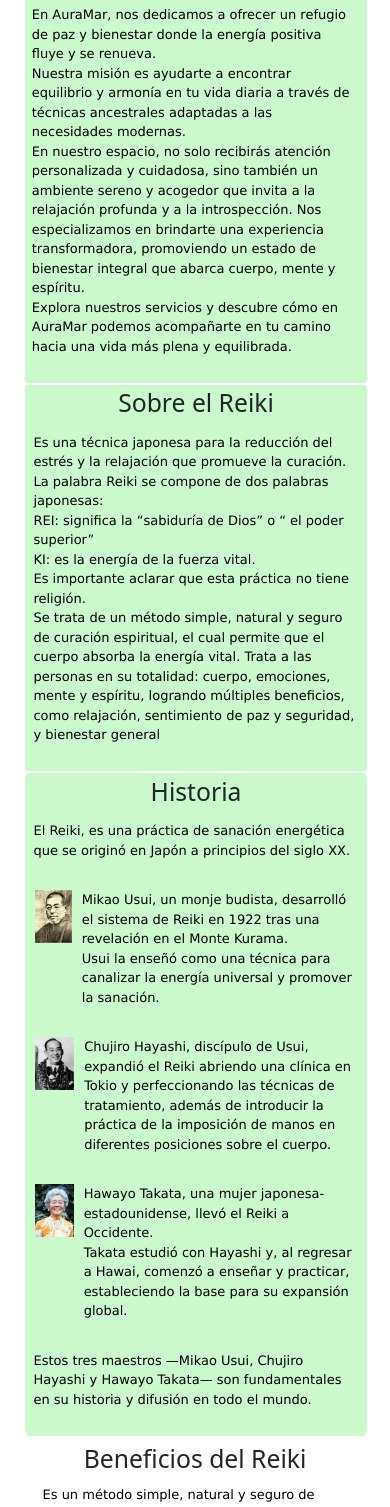
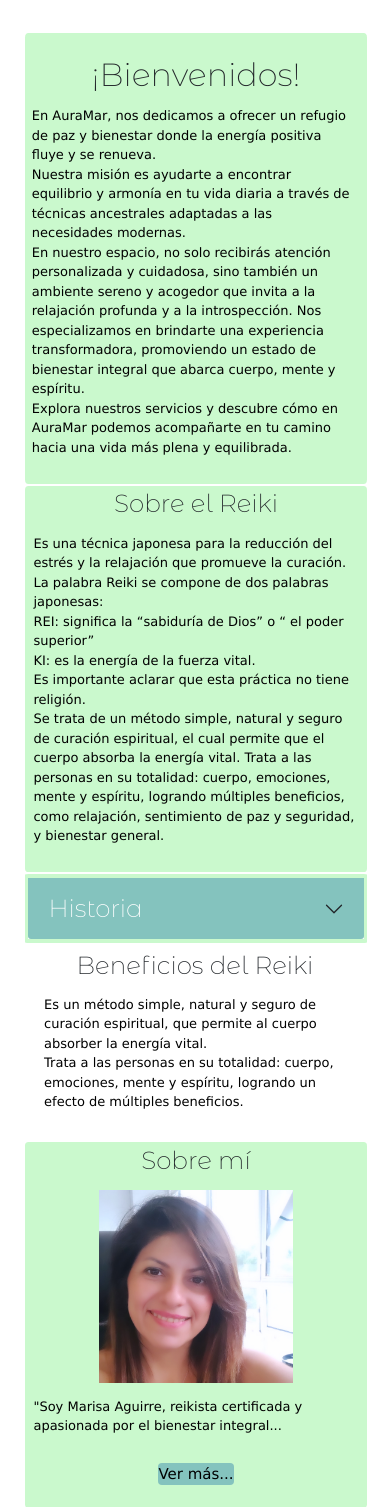
Before and after one commit to Macmer88/AuraMar, a PHP site: page / in a window 390 px wide. Shown: the part 257-1764 px from the top of the page. Run offline with PHP 8.4, Linux system fonts and the light colour scheme.

Commit message:
Cambios de botones, html, bootstrap, css, responsive y javascript en archivo html

```diff
--- a/index.html
+++ b/index.html
@@ -10,6 +10,8 @@
     <link rel="icon" type="image/png" sizes="32x32" href="/media/favicon/android-chrome-192x192.png">
     <link rel="icon" type="image/png" sizes="512x512" href="media/favicon/android-chrome-512x512.png">
     <link rel="manifest" href="/site.webmanifest">
+    <link rel="preconnect" href="https://fonts.gstatic.com" crossorigin>
+    <link href="https://fonts.googleapis.com/css2?family=Montserrat+Alternates:wght@200&display=swap" rel="stylesheet">
     <link href="https://cdn.jsdelivr.net/npm/bootstrap@5.1.3/dist/css/bootstrap.min.css" rel="stylesheet">
 </head>
 
@@ -30,7 +32,8 @@
         <div id="menu_celu" class="custom-bootstrap">
             <nav class="navbar navbar-expand-lg navbar-dark bg-white" id="menu_hamburguesa">
                 <div class="container-fluid" >
-                    <a id="letra_menu" class="navbar-brand" href="#header">Menú</a>
+                    <link rel="preconnect" href="https://fonts.googleapis.com">
+                        <a id="letra_menu" class="navbar-brand" href="#">AURAMAR</a>
                     <button class="navbar-toggler" type="button" data-bs-toggle="collapse" data-bs-target="#navbarNav" aria-controls="navbarNav" aria-expanded="false" aria-label="Toggle navigation">
                         <span class="navbar-toggler-icon"></span>
                     </button>
@@ -40,24 +43,58 @@
                                 <a class="nav-link active" href="#inicio">AuraMar</a>
                             </li>
                             <li class="nav-item">
-                                <a class="nav-link" href="#reiki">El Reiki</a>
+                                <a class="nav-link active" href="#reiki">El Reiki</a>
                             </li>
                             <li class="nav-item">
-                                <a class="nav-link" href="#historia">Historia</a>
+                                <a class="nav-link active" href="#historia">Historia</a>
                             </li>
                             <li class="nav-item">
-                                <a class="nav-link" href="#beneficios">Beneficios</a>
+                                <a class="nav-link active" href="#beneficios">Beneficios</a>
                             </li>
                             <li class="nav-item">
-                                <a class="nav-link" href="#sobremi">Sobre mí</a>
+                                <a class="nav-link active" href="#sobremi">Sobre mí</a>
                             </li>
                             <li class="nav-item">
-                                <a class="nav-link" href="#ubicacionfooter">¿Dónde estamos?</a>
+                                <a class="nav-link active" href="#ubicacionfooter">¿Dónde estamos?</a>
                             </li>
                             <li class="nav-item">
-                                <a class="nav-link" href="#redes_contacto">Contacto</a>
+                                <a class="nav-link active" href="#redes_contacto">Contacto</a>
                             </li>
                         </ul>
+                        <script>
+                            document.addEventListener("DOMContentLoaded", function () {
+                                const toggler = document.querySelector(".navbar-toggler");
+                                const links = document.querySelectorAll(".nav-link");
+
+                                links.forEach(link => {
+                                link.addEventListener("click", function (e) {
+                                    // Evitar comportamiento por defecto
+                                    e.preventDefault();
+
+                                    // Obtener el destino desde el href
+                                    const targetId = this.getAttribute("href").substring(1); // elimina el '#'
+                                    const targetElement = document.getElementById(targetId);
+
+                                    if (targetElement) {
+                                        const navbarHeight = document.querySelector(".navbar").offsetHeight;
+
+                                        // Calcular posición teniendo en cuenta la altura de la navbar
+                                        const elementPosition = targetElement.getBoundingClientRect().top + window.pageYOffset - navbarHeight;
+
+                                        window.scrollTo({
+                                            top: elementPosition,
+                                            behavior: "smooth"
+                                        });
+                                        }
+
+                                        // Cerrar el menú si está en modo móvil
+                                        if (window.getComputedStyle(toggler).display !== "none") {
+                                            toggler.click();
+                                        }
+                                    });
+                                });
+                            });
+                        </script>
                     </div>
                 </div>
             </nav>
@@ -73,17 +110,17 @@
         </section>
         <section id="inicio" class="container">
             <div id="bienvenido">
-            <h1>¡Bienvenido a AuraMar!</h1> <br>
+            <h1>¡Bienvenidos!</h1>
             <p class="texto_sections">En AuraMar, nos dedicamos a ofrecer un refugio de paz y bienestar donde la energía
-                positiva fluye y se renueva. <br>
+                positiva fluye y se renueva. <br/>
                 Nuestra misión es ayudarte a encontrar equilibrio y armonía en tu vida diaria a través de técnicas
                 ancestrales
-                adaptadas a las necesidades modernas. <br>
+                adaptadas a las necesidades modernas. <br/>
                 En nuestro espacio, no solo recibirás atención personalizada y cuidadosa, sino también un ambiente
                 sereno y acogedor que invita a la relajación profunda y a la introspección.
                 Nos especializamos en brindarte una experiencia transformadora, promoviendo un estado de bienestar
                 integral
-                que abarca cuerpo, mente y espíritu. <br>
+                que abarca cuerpo, mente y espíritu. <br/>
                 Explora nuestros servicios y descubre cómo en AuraMar podemos acompañarte en tu
                 camino hacia
                 una vida más plena y equilibrada.</p>
@@ -92,31 +129,32 @@
         <section id="reiki" class="container">
             <h2>Sobre el Reiki</h2>
             <p class="texto_sections">Es una técnica japonesa para la reducción del estrés y la relajación que
-                promueve la curación.<br />
-                La palabra Reiki se compone de dos palabras japonesas: <br>
-                REI: significa la “sabiduría de Dios” o “ el poder superior” <br>
-                KI: es la energía de la fuerza vital. <br>
-                Es importante aclarar que esta práctica no tiene religión. <br>
+                promueve la curación.<br/>
+                La palabra Reiki se compone de dos palabras japonesas: <br/>
+                REI: significa la “sabiduría de Dios” o “ el poder superior” <br/>
+                KI: es la energía de la fuerza vital. <br/>
+                Es importante aclarar que esta práctica no tiene religión. <br/>
                 Se trata de un método simple, natural y seguro de curación espiritual, el cual
                 permite que el cuerpo absorba la energía vital.
                 Trata a las personas en su totalidad: cuerpo, emociones, mente y espíritu, logrando múltiples
-                beneficios, como relajación, sentimiento de paz y seguridad, y bienestar general</p>
+                beneficios, como relajación, sentimiento de paz y seguridad, y bienestar general.</p>
         </section>
         <section id="historia" class="container">
+            <div id="historia_grande">
                 <h2>Historia</h2>
                 <p class="texto_sections">El Reiki, es una práctica de sanación energética que se originó en Japón a
-                principios del siglo XX. <br>
+                    principios del siglo XX. <br/>Sus principales representantes son: </p>
                 <div class="maestros" id="maestrouno">
                     <img src="media/Mikaousui.jpg" alt="imagen maestro Mika Usui">
                     <p class="texto_sections texto_maestros">Mikao Usui, un monje budista, desarrolló el sistema de Reiki en
-                    1922 tras una revelación en el Monte Kurama. <br>
+                        1922 tras una revelación en el Monte Kurama. <br/>
                         Usui la enseñó como una técnica para canalizar la energía universal y promover la sanación.</p><br>
                 </div>
                 <div class="maestros" id="maestrodos">
                     <img src="media/Chujiro_Hayashi.jpg" alt="imagen maestro Chujiro Hayashi">
                     <p class="texto_sections texto_maestros">Chujiro Hayashi, discípulo de Usui, expandió el Reiki abriendo
                         una clínica en Tokio y perfeccionando las técnicas de tratamiento, además de introducir la práctica
-                    de la imposición de manos en diferentes posiciones sobre el cuerpo.</p><br>
+                        de la imposición de manos en diferentes posiciones sobre el cuerpo.</p><br/>
                 </div>
                 <div class="maestros" id="maestrotres">
                     <img src="media/hawayo_takata.jpg" alt="imagen maestro Hawayo Takata">
@@ -127,15 +165,49 @@
                 </div>
                 <p class="texto_sections">
                     Estos tres maestros —Mikao Usui, Chujiro Hayashi y Hawayo Takata— son fundamentales en su historia y difusión en todo el mundo.</p>
+            </div>
+            <div class="accordion accordion-flush d-md-none" id="accordionFlush">
+                <div class="accordion-item">
+                    <h2 class="accordion-header" id="flush-headingOne">
+                        <button class="accordion-button collapsed" type="button" data-bs-toggle="collapse" data-bs-target="#flush-collapseOne" aria-expanded="false" aria-controls="flush-collapseOne">
+                            Historia
+                        </button>
+                    </h2>
+                    <div id="flush-collapseOne" class="accordion-collapse collapse" aria-labelledby="flush-headingOne" data-bs-parent="#accordionFlush">
+                        <div class="accordion-body">
+                            <p class="texto_sections">El Reiki, es una práctica de sanación energética que se originó en Japón a
+                            principios del siglo XX. <br/> Sus principales representantes son: </p>
+                        <div class="maestros" id="maestrouno">
+                            <img src="media/Mikaousui.jpg" alt="imagen maestro Mika Usui">
+                            <p class="texto_sections texto_maestros">Mikao Usui, un monje budista, desarrolló el sistema de Reiki en
+                                1922 tras una revelación en el Monte Kurama. <br/>
+                                Usui la enseñó como una técnica para canalizar la energía universal y promover la sanación.</p><br/>
+                        </div>
+                        <div class="maestros" id="maestrodos">
+                            <img src="media/Chujiro_Hayashi.jpg" alt="imagen maestro Chujiro Hayashi">
+                            <p class="texto_sections texto_maestros">Chujiro Hayashi, discípulo de Usui, expandió el Reiki abriendo
+                                una clínica en Tokio y perfeccionando las técnicas de tratamiento, además de introducir la práctica
+                                de la imposición de manos en diferentes posiciones sobre el cuerpo.<br/></p>
+                        </div>
+                        <div class="maestros" id="maestrotres">
+                            <img src="media/hawayo_takata.jpg" alt="imagen maestro Hawayo Takata">
+                            <p class="texto_sections texto_maestros">Hawayo Takata, una mujer japonesa-estadounidense, llevó el
+                                Reiki a Occidente. <br>
+                                Takata estudió con Hayashi y, al regresar a Hawai, comenzó a enseñar y practicar,
+                                estableciendo la base para su expansión global.<br/></p>
+                        </div>
+                    </div>
+                </div>
+            </div>
         </section>
         <section id="beneficios" class="container">
             <h2>Beneficios del Reiki</h2>
             <div class="container">
                 <p class="texto_sections">
                     Es un método simple, natural y seguro de curación espiritual, que permite al cuerpo
-                    absorber la energía vital. <br>
+                    absorber la energía vital. <br/>
                     Trata a las personas en su totalidad: cuerpo, emociones, mente y espíritu, logrando un efecto de
-                    múltiples beneficios.
+                    múltiples beneficios.<br/>
                 </p>
             </div>
             <div class="container" id="contenedor_beneficios">
@@ -208,9 +280,19 @@
             <h2>Sobre mí</h2>
                 <img src="media/imgmari.jpeg" alt="foto de la reikista" id="imagen_sobremi">
                 <p class="texto_sections">
-                    "Soy Marisa Aguirre, reikista certificada y apasionada por el bienestar integral. Mi camino en el Reiki comenzó bajo la guía de la Maestra Silvana Ciallo, quien me introdujo al profundo Camino de la Armonía. Esta filosofía no solo se trata de la sanación energética, sino de cultivar un equilibrio en todos los aspectos de la vida: mente, cuerpo y espíritu. A través de la meditación, la respiración consciente y la conexión con la energía universal, aprendí a liberar bloqueos, aliviar el estrés y promover la autocuración.
+                    "Soy Marisa Aguirre, reikista certificada y apasionada por el bienestar integral...
+                <p class="text-center">
+                    <a id="ver_mas" class="btn btn-primary" data-bs-toggle="collapse" href="#collapse" role="button" aria-expanded="false" aria-controls="collapse">
+                        Ver más...
+                    </a>
+                </p>
+                <div class="collapse" id="collapse">
+                    <div class="card card-body" id="texto_ver_mas">
+                        <p>Mi camino en el Reiki comenzó bajo la guía de la Maestra Silvana Ciallo, quien me introdujo al profundo Camino de la Armonía. Esta filosofía no solo se trata de la sanación energética, sino de cultivar un equilibrio en todos los aspectos de la vida: mente, cuerpo y espíritu. A través de la meditación, la respiración consciente y la conexión con la energía universal, aprendí a liberar bloqueos, aliviar el estrés y promover la autocuración.
                         Hoy, ofrezco sesiones personalizadas, combinando mis conocimientos y experiencias para ayudarte a encontrar la paz interior, sanar heridas emocionales y físicas, y reconectar con tu esencia más auténtica. Te invito a descubrir el poder transformador del Reiki y a iniciar tu propio camino hacia la armonía."
                         </p>
+                </div>
+                </div>
         </section>
     </main>
     <footer id="footer" class="container texto_sections" class="footer">
--- a/styles/style.css
+++ b/styles/style.css
@@ -62,14 +63,15 @@ body {
     background-color: rgba(185, 247, 189, 0.75);
 }
 
-#inicio p, #reiki p, #historia p, #sobremi p {
+#inicio p, #reiki p, #historia p, #sobremi p, #beneficios p {
+    font-family: Verdana, Geneva, Tahoma, sans-serif;
     padding: 1%;
     margin-left: 0px;
-    font-size: 17px;
+    font-size: 16px;
     text-align: justify;
 }
 
-.boton{
+.boton {
     background-color: #ffffff;
     color: #000000;
     display: flex;
@@ -126,17 +128,21 @@ body {
 }
 
 h1{
+    font-family: "Montserrat Alternates", sans-serif;
+    width:100%;
+    text-align: center;
+    margin-top: 1%;
+    font-size: 2.2em;
+    font-weight: bold;
+}
+
+h2{
+    font-family: "Montserrat Alternates", sans-serif;
     width:100%;
     text-align: center;
     margin-top: 1%;
     font-size: 2em;
-}
-
-h2{
-    width:100%;
-    text-align: center;
-    margin-top: 1%;
-    font-size: 1.6em;
+    font-weight: bold;
 }
 .texto_sections{
     font-family: Verdana, Geneva, Tahoma, sans-serif;
@@ -145,7 +151,7 @@ h2{
     margin: 1% 1%;
     text-align: justify;
     color: #000000;
-    font-size: 0.9rem;
+    font-size: 0.8rem;
     margin-bottom: 20px;
 }
 
@@ -249,6 +256,24 @@ div.maestros img{
     margin: 1%;
     padding: 1%;
     align-self: center;
+}
+
+#ver_mas {
+    padding: 0;
+    background-color: #84c3be;
+    border: none;
+    color: #000000;
+    font-size: 20px;
+}
+
+#ver_mas:hover{
+    transform: scale(1.05);
+    transition: transform 0.2s ease-in-out;
+}
+
+#texto_ver_mas{
+    font-size: 15px;
+    color: #000000;
 }
 
 #ubicacionfooter{
@@ -403,6 +450,25 @@ footer {
 
     #divlogo {
         display: none;
+    }
+
+    #contenedor_logo {
+        width: 100%;
+        height: 180px;
+        margin-bottom: 20px;
+    }
+
+    #Logo_animado {
+        width: 90%;;
+    }
+
+    #inicio h1 {
+        margin-top: 20px;
+        font-size: 2em;
+    }
+
+    h2 {
+        font-size: 1.7em;
     }
 
     #reiki, #historia, #inicio, #sobremi {
@@ -425,20 +491,20 @@ footer {
         transform: scale(1);
     }
 
-    h1{
-        font-size: 1.5em;
-    }
-
-    h2{
-        font-size: 1.2em;
-    }
-
     div.maestros img {
         display: flex;
         height: 60px;
     }
 
-    #maestrouno img, #maestrodos img, #maestrotres img {
+    #historia_grande {
+        display: none;
+    }
+
+    #accordionFlush {
+        width: 100%
+    }
+
+    #maestrouno img, #maestrodos img, #maestrotres img, #maestrounoH img, #maestrodosH img, #maestrotresH img {
         float: left;
     }
 
@@ -453,6 +519,10 @@ footer {
 
     #sobremi img{
         width: 75%;
+    }
+
+    #ver_mas {
+        font-size: 15px;
     }
 
     .logo_whatsapp, .logo_gmail, .logo_instagram{
@@ -476,6 +546,12 @@ footer {
         width: 155px;
         margin: 0;
         padding: 0;
+    }
+
+    #flush-headingOne button {
+        background-color: #84c3be;
+        color: white;
+        font-size: 1em;
     }
 
     #footer {
```
Also changed, not shown: other parts of styles/style.css (+33 -6 lines). Lines whose indentation alone changed are shown as unchanged.
